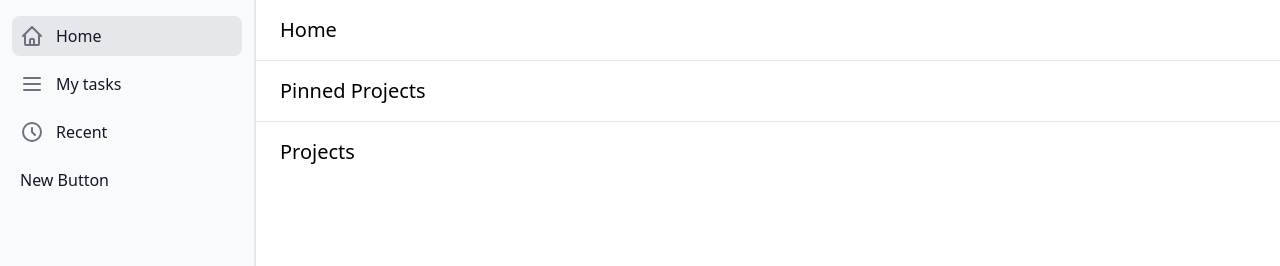
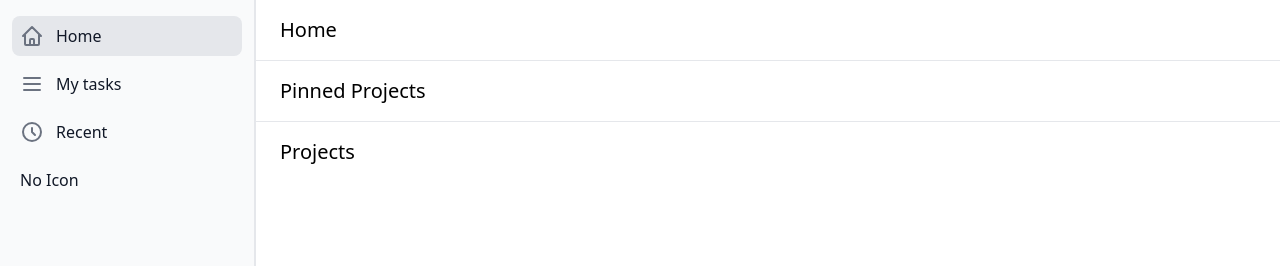
Before and after one commit to RickyC0626/skwash, a Next.js app in the folder client/: page / in a window 1280 px wide. Shown: the top 266 px of the page. Built offline with nearby package versions, Linux system fonts and the light colour scheme.

Commit message:
Separate icon and text from sidebar button

```diff
--- a/client/components/Sidebar.js
+++ b/client/components/Sidebar.js
@@ -4,16 +4,27 @@ export const Sidebar = () => (
   <aside className='sidebar'>
     <SidebarButtonList>
       <SidebarButtonListItem>
-        <SidebarButton icon={<HomeIcon />} label='Home' active />
+        <SidebarButton active>
+          <HomeIcon className='sidebar-button-icon' />
+          <SidebarButtonText>Home</SidebarButtonText>
+        </SidebarButton>
       </SidebarButtonListItem>
       <SidebarButtonListItem>
-        <SidebarButton icon={<MenuIcon />} label='My tasks' />
+        <SidebarButton>
+          <MenuIcon className='sidebar-button-icon' />
+          <SidebarButtonText>My tasks</SidebarButtonText>
+        </SidebarButton>
       </SidebarButtonListItem>
       <SidebarButtonListItem>
-        <SidebarButton icon={<ClockIcon />} label='Recent' />
+        <SidebarButton>
+          <ClockIcon className='sidebar-button-icon' />
+          <SidebarButtonText>Recent</SidebarButtonText>
+        </SidebarButton>
       </SidebarButtonListItem>
       <SidebarButtonListItem>
-        <SidebarButton />
+        <SidebarButton>
+          <SidebarButtonText>No Icon</SidebarButtonText>
+        </SidebarButton>
       </SidebarButtonListItem>
     </SidebarButtonList>
   </aside>
@@ -26,26 +37,19 @@ const SidebarButtonList = ({ children }) => (
 )
 
 const SidebarButtonListItem = ({ children }) => (
-  <li>
+  <li className='sidebar-button-list-item'>
     {children}
   </li>
 )
 
-const SidebarButton = ({ icon = null, label = 'New Button', active }) => (
+const SidebarButton = ({ children, active }) => (
   <a href='#' className={`sidebar-button ${active ? 'active' : ''}`}>
-      {icon ? <SidebarButtonIcon icon={icon} /> : null}
-      <SidebarButtonText text={label} />
+    {children}
   </a>
 )
 
-const SidebarButtonIcon = ({ icon }) => (
-  <svg className='sidebar-button-icon'>
-    {icon}
-  </svg>
-)
-
-const SidebarButtonText = ({ text }) => (
+const SidebarButtonText = ({ children }) => (
   <span className='sidebar-button-text'>
-    {text}
+    {children}
   </span>
 )
--- a/client/styles/globals.css
+++ b/client/styles/globals.css
@@ -5,11 +5,15 @@
 @layer components {
   .sidebar {
     @apply bg-gray-50 border-r-2 border-gray-200
-    h-screen w-64 px-3 py-4
+    h-screen w-64
   }
 
   .sidebar-button-list {
-    @apply space-y-2
+    @apply space-y-2 px-3 py-4
+  }
+
+  .sidebar-button-list-item {
+
   }
 
   .sidebar-button {
@@ -28,4 +32,10 @@
 
   .sidebar-button-text {
   }
+
+  .sidebar-section {
+  }
+
+  .sidebar-section-heading {
+  }
 }
```
